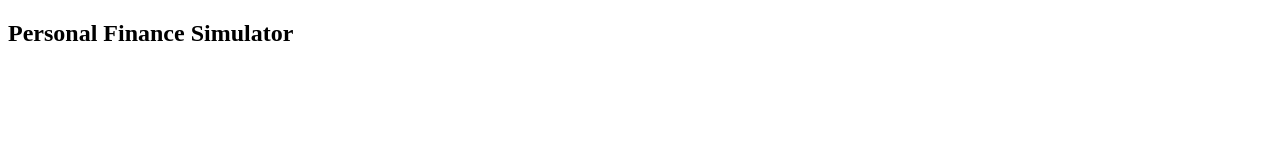
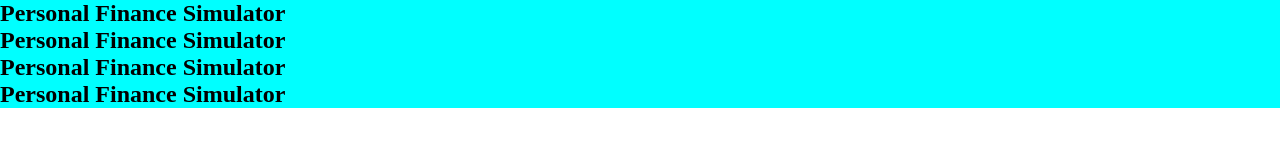
Before and after one commit to MrFocusPocus/jsProyectoFinalMarcoGonzalez, a plain HTML site: page index.html in a window 1280 px wide. Drawn offline with Linux system fonts and the light colour scheme.

Commit message:
CSS reset to begin work on DOM

```diff
--- a/css/style.css
+++ b/css/style.css
@@ -0,0 +1,8 @@
+* {
+    margin: 0px;
+    padding: 0px;
+}
+
+header {
+    background-color: aqua;
+}
--- a/index.html
+++ b/index.html
@@ -10,6 +10,9 @@
 <body>
     <header>
         <h2>Personal Finance Simulator</h2>
+        <h2>Personal Finance Simulator</h2>
+        <h2>Personal Finance Simulator</h2>
+        <h2>Personal Finance Simulator</h2>
     </header>
     <!--<script src="js/script.js"></script>-->
 </body>
```
